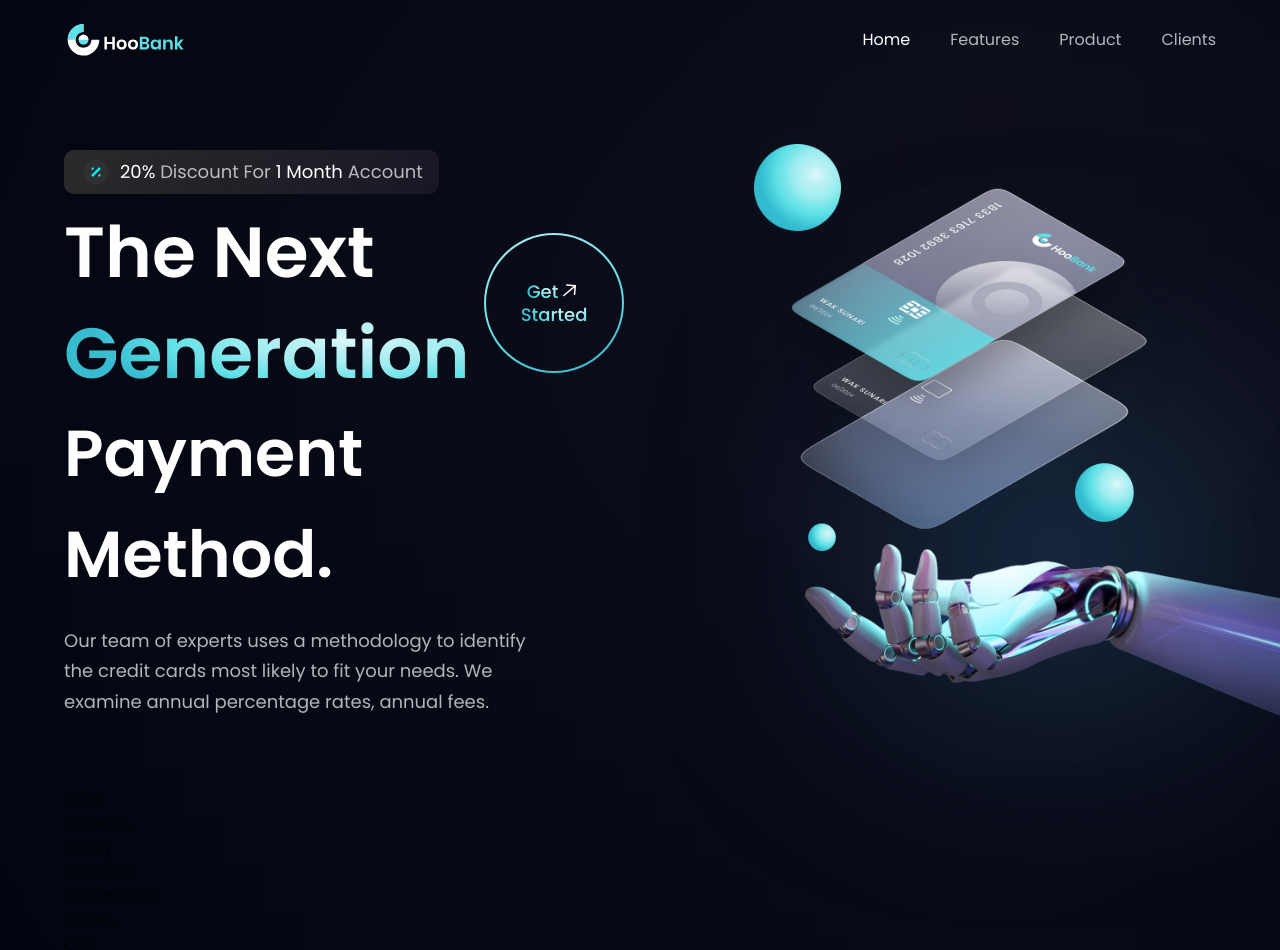
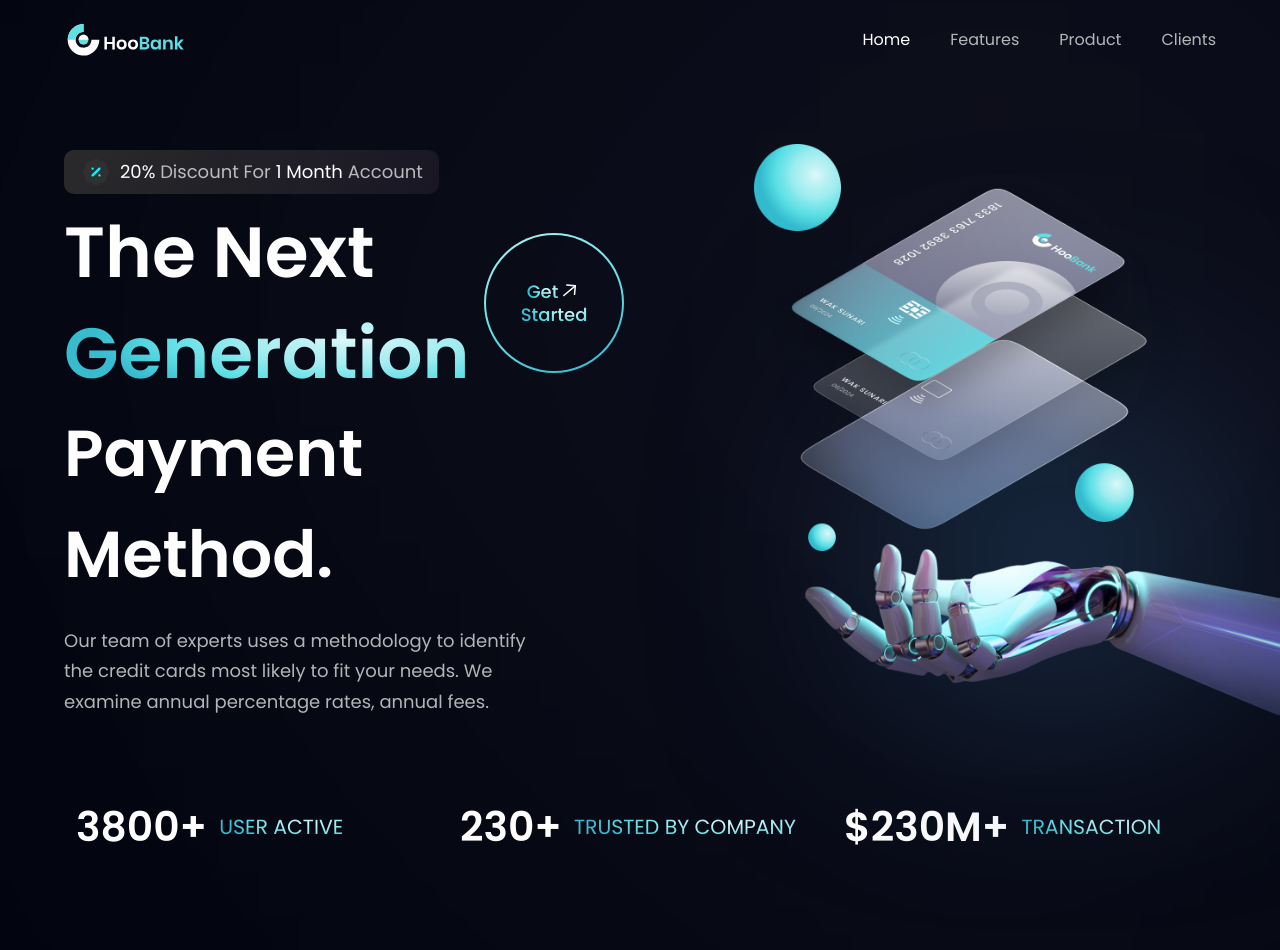
Before and after one commit to Mr-Badr/bank_modern_app, a React (Vite) app: page / in a window 1280 px wide. Shown: the top 950 px of the page. Built offline with nearby package versions, Linux system fonts and the light colour scheme.

Commit message:
Stats component

```diff
--- a/src/components/Stats.jsx
+++ b/src/components/Stats.jsx
@@ -1,9 +1,19 @@
-import React from 'react'
+import { stats } from "../constants";
+import styles from "../style";
 
-function Stats() {
-  return (
-    <div>Stats</div>
-  )
-}
+const Stats = () => (
+  <section className={`${styles.flexCenter} flex-row flex-wrap sm:mb-20 mb-6`}>
+    {stats.map((stat) => (
+      <div key={stat.id} className={`flex-1 flex justify-start items-center flex-row m-3`} >
+        <h4 className="font-poppins font-semibold xs:text-[40.89px] text-[30.89px] xs:leading-[53.16px] leading-[43.16px] text-white">
+          {stat.value}
+        </h4>
+        <p className="font-poppins font-normal xs:text-[20.45px] text-[15.45px] xs:leading-[26.58px] leading-[21.58px] text-gradient uppercase ml-3">
+          {stat.title}
+        </p>
+      </div>
+    ))}
+  </section>
+);
 
-export default Stats
+export default Stats;
```
